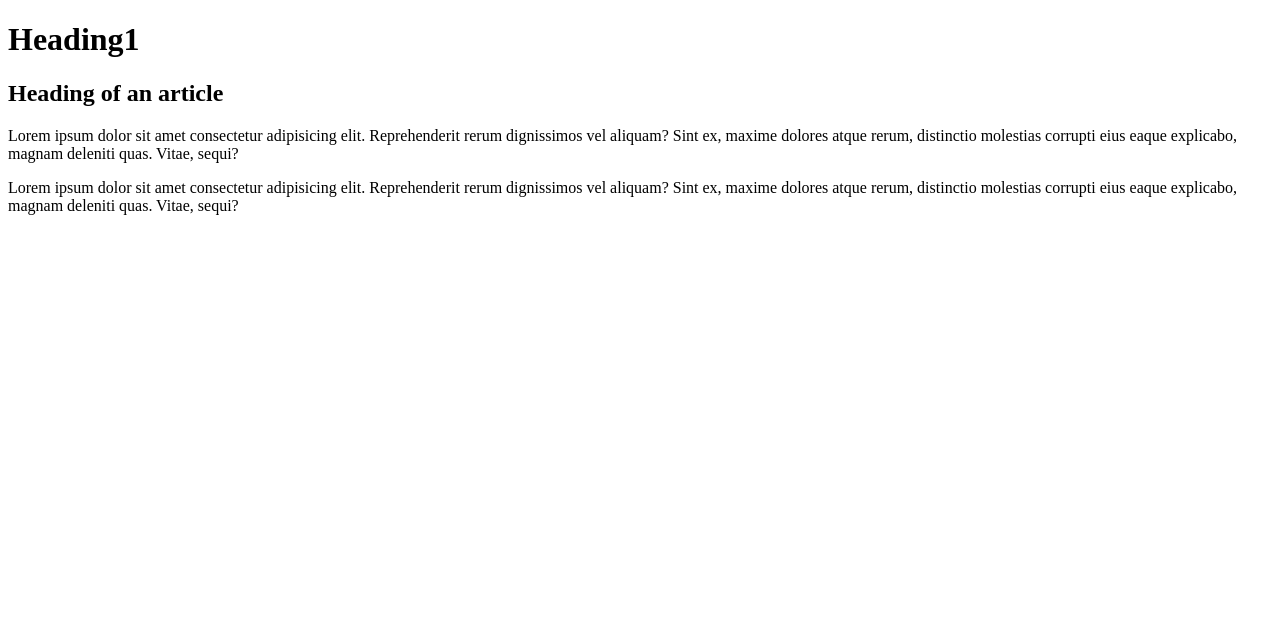
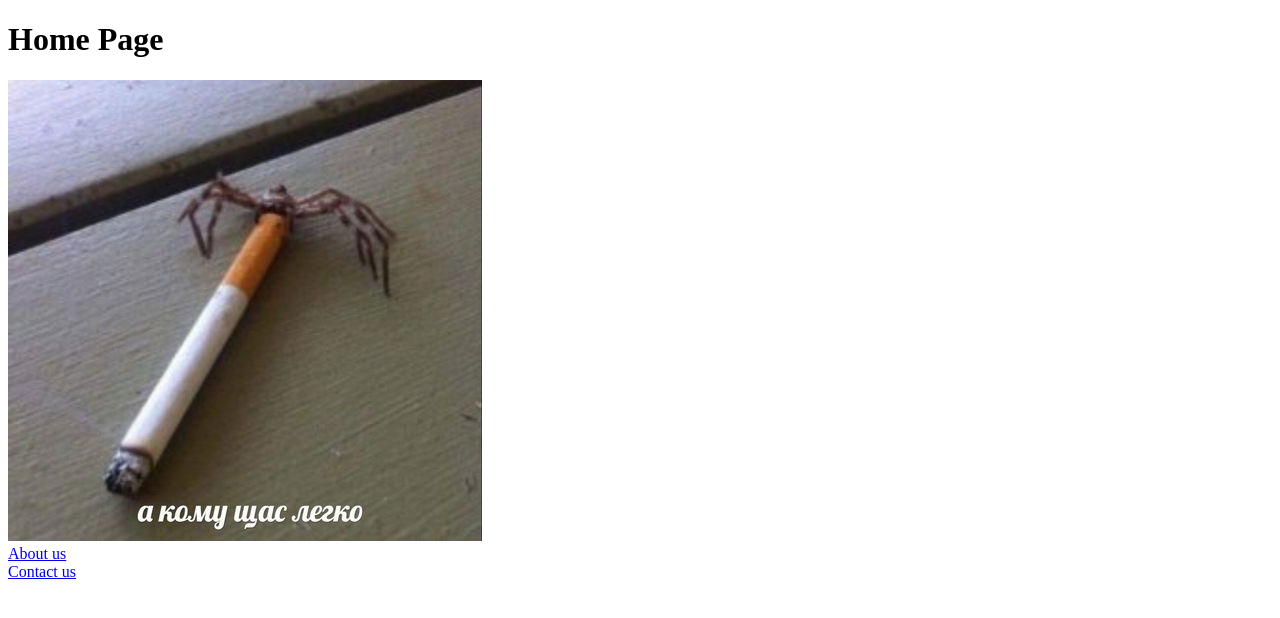
Before and after one commit to Felll0/thebestprojectever, a plain HTML site: page index.html in a window 1280 px wide. Drawn offline with Linux system fonts and the light colour scheme.

Commit message:
Add 2 pages and image

```diff
--- a/index.html
+++ b/index.html
@@ -4,15 +4,15 @@
 <head>
     <meta charset="utf-8">
     <meta name="viewport" content="width=device-width, initial-scale=1">
-    <title>Сайт</title>
+    <title>Home Page</title>
 </head>
 
 <body>
-    <h1>Heading1</h1>
-    <article>
-        <h2>Heading of an article</h2>
-        <p>Lorem ipsum dolor sit amet consectetur adipisicing elit. Reprehenderit rerum dignissimos vel aliquam? Sint ex, maxime dolores atque rerum, distinctio molestias corrupti eius eaque explicabo, magnam deleniti quas. Vitae, sequi?</p>
-        <p>Lorem ipsum dolor sit amet consectetur adipisicing elit. Reprehenderit rerum dignissimos vel aliquam? Sint ex, maxime dolores atque rerum, distinctio molestias corrupti eius eaque explicabo, magnam deleniti quas. Vitae, sequi?</p>
-    </article>
+    <h1>Home Page</h1>
+    <img src="./images/hz.jpg" alt="sad reality">
+    <br/>
+    <a href="pages/about.html">About us</a>
+    <br/>
+    <a href="pages/contacts.html">Contact us</a>
 </body>
 </html>
```
Also changed, not shown: pages/about.html (added, +16 -0 lines), pages/contacts.html (added, +16 -0 lines), aboutus.html (added), images/hz.jpg (added).
